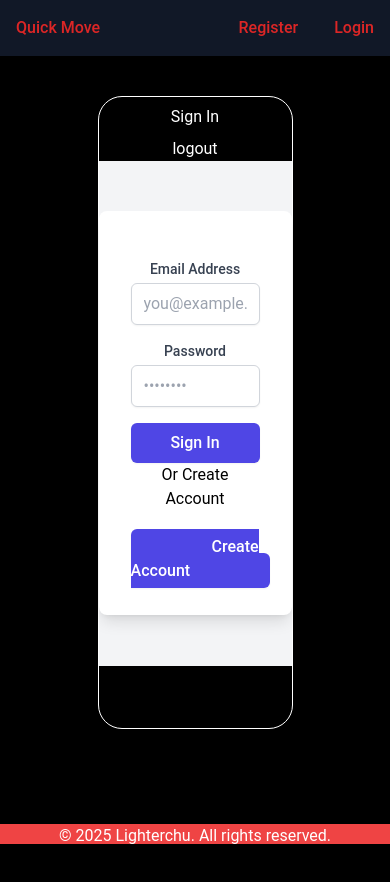
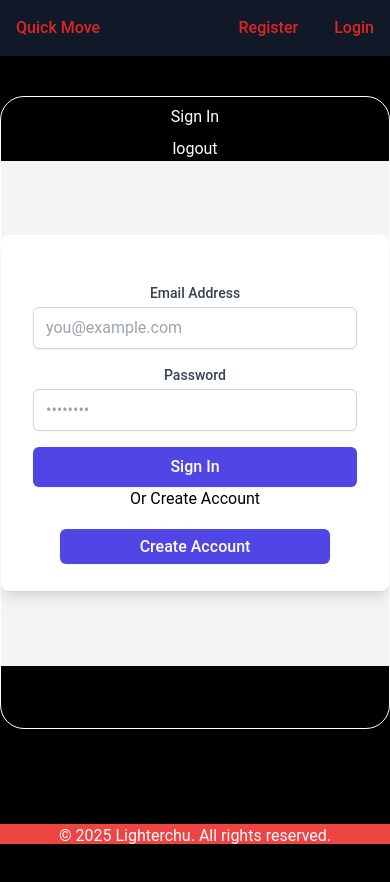
Before and after one commit to Lighterchu/movie-app, a Nuxt app: page /login in a window 390 px wide. Shown: the top 882 px of the page. Built offline with nearby package versions, Linux system fonts and the light colour scheme.

Commit message:
fixing more with the accounts

```diff
--- a/pages/login.vue
+++ b/pages/login.vue
@@ -1,6 +1,6 @@
 <template>
   <div class="h-full text-center">
-    <div class="m-auto bg-black border-white border text-white blur-0 rounded-3xl bg-op-40 sm:w-3/4 w-2/4 h-3/4">
+    <div class="m-auto bg-black border-white border text-white blur-0 rounded-3xl bg-op-40 lg:w-3/4 sm:1/2 h-3/4">
       <div class="mt-2">
         <h1>Sign In</h1>
       </div>
--- a/pages/register.vue
+++ b/pages/register.vue
@@ -3,7 +3,7 @@
     class="main_container h-full text-center flex justify-center items-center"
   >
     <div
-      class="m-auto bg-black border-white border text-white blur-0 rounded-3xl bg-op-40 sm:w-3/4 w-2/4 h-5/6"
+      class="m-auto  bg-black border-white border text-white blur-0 rounded-3xl bg-op-40  lg:w-3/4 sm:1/2 h-5/6"
     >
       <div class="mt-2">
         <h1>Register</h1>
```
